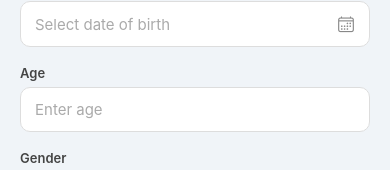
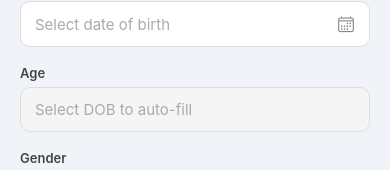
Before and after one commit to shoryataneja/finance-mockup-mb, a React Native app: screen /EnquiryStep1 in a window 390 px wide. Shown: the part 181-351 px from the top of the page. Built offline with nearby package versions, Linux system fonts and the light colour scheme.

Commit message:
feat: age auto calculated

```diff
--- a/screens/EnquiryStep1Screen.js
+++ b/screens/EnquiryStep1Screen.js
@@ -1,13 +1,25 @@
 import React, { useState } from 'react';
 import {
   View, Text, TextInput, TouchableOpacity, StyleSheet,
-  ScrollView, SafeAreaView, Modal, Platform,
+  ScrollView, SafeAreaView, Modal, FlatList,
 } from 'react-native';
-import { Calendar } from 'react-native-calendars';
 import { Ionicons } from '@expo/vector-icons';
 
 const GENDERS = ['Male', 'Female', 'Other'];
 const MARITAL = ['Single', 'Married', 'Divorced', 'Widowed'];
+const MONTHS = ['Jan','Feb','Mar','Apr','May','Jun','Jul','Aug','Sep','Oct','Nov','Dec'];
+
+const currentYear = new Date().getFullYear();
+const YEARS = Array.from({ length: 80 }, (_, i) => currentYear - i);
+const DAYS = Array.from({ length: 31 }, (_, i) => i + 1);
+
+function calcAge(day, month, year) {
+  const today = new Date();
+  let age = today.getFullYear() - year;
+  const m = today.getMonth() - month;
+  if (m < 0 || (m === 0 && today.getDate() < day)) age--;
+  return age > 0 ? String(age) : '';
+}
 
 export default function EnquiryStep1Screen({ navigation }) {
   const [form, setForm] = useState({
@@ -16,11 +28,19 @@ export default function EnquiryStep1Screen({ navigation }) {
     yearsAtAddress: '', yearsAtCity: '',
   });
   const [showCal, setShowCal] = useState(false);
+  const [pickerDay, setPickerDay] = useState(1);
+  const [pickerMonth, setPickerMonth] = useState(0);
+  const [pickerYear, setPickerYear] = useState(1990);
 
   const set = (key, val) => setForm(f => ({ ...f, [key]: val }));
 
-  const handleDOB = (day) => {
-    set('dob', day.dateString);
+  const confirmDOB = () => {
+    const dd = String(pickerDay).padStart(2, '0');
+    const mm = String(pickerMonth + 1).padStart(2, '0');
+    const dob = `${pickerYear}-${mm}-${dd}`;
+    const display = `${dd} ${MONTHS[pickerMonth]} ${pickerYear}`;
+    const age = calcAge(pickerDay, pickerMonth, pickerYear);
+    setForm(f => ({ ...f, dob: display, age }));
     setShowCal(false);
   };
 
@@ -58,14 +78,11 @@ export default function EnquiryStep1Screen({ navigation }) {
         </Field>
 
         <Field label="Age">
-          <TextInput
-            style={styles.input}
-            placeholder="Enter age"
-            placeholderTextColor="#aaa"
-            keyboardType="number-pad"
-            value={form.age}
-            onChangeText={v => set('age', v.replace(/\D/g, ''))}
-          />
+          <View style={[styles.input, styles.readOnly]}>
+            <Text style={form.age ? styles.inputText : styles.placeholder}>
+              {form.age ? `${form.age} years` : 'Select DOB to auto-fill'}
+            </Text>
+          </View>
         </Field>
 
         <Field label="Gender">
@@ -154,21 +171,86 @@ export default function EnquiryStep1Screen({ navigation }) {
         </TouchableOpacity>
       </ScrollView>
 
-      {/* Calendar Modal */}
+      {/* DOB Picker Modal */}
       <Modal visible={showCal} transparent animationType="slide">
         <TouchableOpacity style={styles.modalOverlay} activeOpacity={1} onPress={() => setShowCal(false)} />
         <View style={styles.calendarSheet}>
           <Text style={styles.calTitle}>Select Date of Birth</Text>
-          <Calendar
-            onDayPress={handleDOB}
-            markedDates={form.dob ? { [form.dob]: { selected: true, selectedColor: '#1a3a6b' } } : {}}
-            maxDate={new Date().toISOString().split('T')[0]}
-            theme={{
-              todayTextColor: '#1a3a6b',
-              arrowColor: '#1a3a6b',
-              selectedDayBackgroundColor: '#1a3a6b',
-            }}
-          />
+
+          <View style={styles.pickerRow}>
+            {/* Day */}
+            <View style={styles.pickerCol}>
+              <Text style={styles.pickerColLabel}>Day</Text>
+              <FlatList
+                data={DAYS}
+                keyExtractor={i => String(i)}
+                style={styles.pickerList}
+                showsVerticalScrollIndicator={false}
+                initialScrollIndex={pickerDay - 1}
+                getItemLayout={(_, i) => ({ length: 44, offset: 44 * i, index: i })}
+                renderItem={({ item }) => (
+                  <TouchableOpacity
+                    style={[styles.pickerItem, pickerDay === item && styles.pickerItemActive]}
+                    onPress={() => setPickerDay(item)}
+                  >
+                    <Text style={[styles.pickerItemText, pickerDay === item && styles.pickerItemTextActive]}>
+                      {String(item).padStart(2, '0')}
+                    </Text>
+                  </TouchableOpacity>
+                )}
+              />
+            </View>
+
+            {/* Month */}
+            <View style={styles.pickerCol}>
+              <Text style={styles.pickerColLabel}>Month</Text>
+              <FlatList
+                data={MONTHS}
+                keyExtractor={m => m}
+                style={styles.pickerList}
+                showsVerticalScrollIndicator={false}
+                initialScrollIndex={pickerMonth}
+                getItemLayout={(_, i) => ({ length: 44, offset: 44 * i, index: i })}
+                renderItem={({ item, index }) => (
+                  <TouchableOpacity
+                    style={[styles.pickerItem, pickerMonth === index && styles.pickerItemActive]}
+                    onPress={() => setPickerMonth(index)}
+                  >
+                    <Text style={[styles.pickerItemText, pickerMonth === index && styles.pickerItemTextActive]}>
+                      {item}
+                    </Text>
+                  </TouchableOpacity>
+                )}
+              />
+            </View>
+
+            {/* Year */}
+            <View style={styles.pickerCol}>
+              <Text style={styles.pickerColLabel}>Year</Text>
+              <FlatList
+                data={YEARS}
+                keyExtractor={y => String(y)}
+                style={styles.pickerList}
+                showsVerticalScrollIndicator={false}
+                initialScrollIndex={YEARS.indexOf(pickerYear)}
+                getItemLayout={(_, i) => ({ length: 44, offset: 44 * i, index: i })}
+                renderItem={({ item }) => (
+                  <TouchableOpacity
+                    style={[styles.pickerItem, pickerYear === item && styles.pickerItemActive]}
+                    onPress={() => setPickerYear(item)}
+                  >
+                    <Text style={[styles.pickerItemText, pickerYear === item && styles.pickerItemTextActive]}>
+                      {item}
+                    </Text>
+                  </TouchableOpacity>
+                )}
+              />
+            </View>
+          </View>
+
+          <TouchableOpacity style={styles.confirmBtn} onPress={confirmDOB}>
+            <Text style={styles.confirmBtnText}>Confirm Date of Birth</Text>
+          </TouchableOpacity>
         </View>
       </Modal>
     </SafeAreaView>
@@ -203,6 +285,7 @@ const styles = StyleSheet.create({
   },
   inputText: { fontSize: 15, color: '#111' },
   placeholder: { fontSize: 15, color: '#aaa' },
+  readOnly: { backgroundColor: '#f5f5f5' },
   multiline: { height: 80, textAlignVertical: 'top' },
   chipRow: { flexDirection: 'row', flexWrap: 'wrap', gap: 10 },
   chip: {
@@ -224,5 +307,22 @@ const styles = StyleSheet.create({
     backgroundColor: '#fff', borderTopLeftRadius: 20, borderTopRightRadius: 20,
     padding: 20, paddingBottom: 36,
   },
-  calTitle: { fontSize: 16, fontWeight: '700', color: '#1a3a6b', marginBottom: 10, textAlign: 'center' },
+  calTitle: { fontSize: 16, fontWeight: '700', color: '#1a3a6b', marginBottom: 16, textAlign: 'center' },
+
+  pickerRow: { flexDirection: 'row', gap: 8, marginBottom: 20 },
+  pickerCol: { flex: 1, alignItems: 'center' },
+  pickerColLabel: { fontSize: 11, fontWeight: '700', color: '#888', textTransform: 'uppercase', letterSpacing: 0.6, marginBottom: 8 },
+  pickerList: { height: 220, width: '100%' },
+  pickerItem: {
+    height: 44, alignItems: 'center', justifyContent: 'center',
+    borderRadius: 10, marginHorizontal: 2,
+  },
+  pickerItemActive: { backgroundColor: '#1a3a6b' },
+  pickerItemText: { fontSize: 15, color: '#444', fontWeight: '500' },
+  pickerItemTextActive: { color: '#fff', fontWeight: '700' },
+  confirmBtn: {
+    backgroundColor: '#1a3a6b', borderRadius: 12, paddingVertical: 15,
+    alignItems: 'center',
+  },
+  confirmBtnText: { color: '#fff', fontSize: 15, fontWeight: '700' },
 });
```
